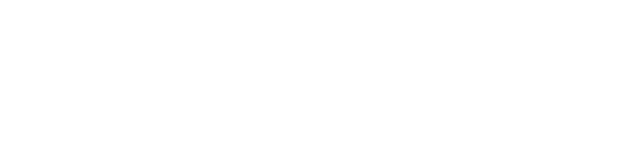
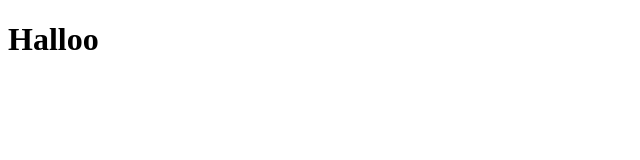
Before and after one commit to ponen48/myrepo, a plain HTML site: page index.html in a window 1280 px wide. Shown: the whole page, without its empty margins (0-640 px from the left). Drawn offline with Linux system fonts and the light colour scheme.

Commit message:
Update index.html

```diff
--- a/index.html
+++ b/index.html
@@ -6,6 +6,6 @@
     <title>Document</title>
 </head>
 <body>
-
+    <h1>Halloo</h1>
 </body>
 </html>
```
